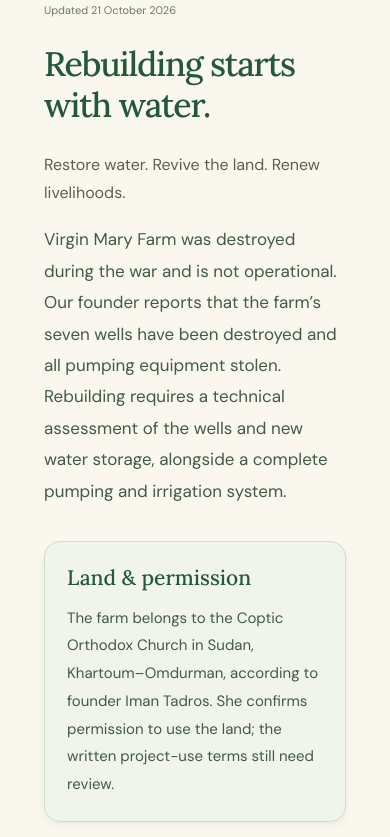
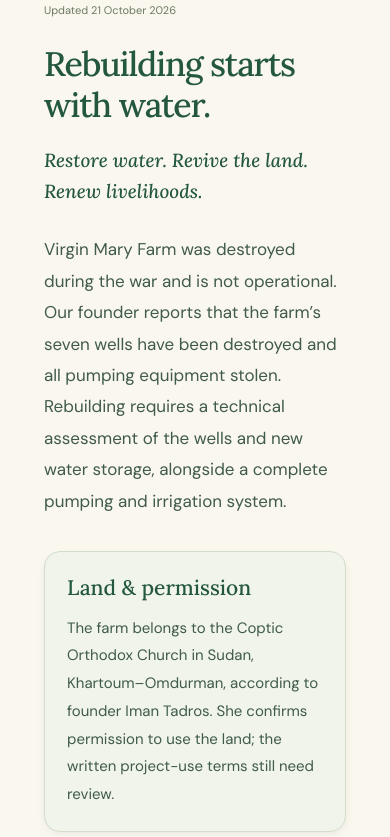
Before and after one commit to Hero988/RiseMeUp, a React (Vite) app: page / in a window 390 px wide. Shown: the part 10117-10954 px from the top of the page. Built offline with nearby package versions, Linux system fonts and the light colour scheme; a web font is replaced by a local one.

Commit message:
Style approved readiness slogan while retaining medium orange button

```diff
--- a/public/homepage-theme.css
+++ b/public/homepage-theme.css
@@ -1069,3 +1069,12 @@
  .home-page #virgin-mary-farm .farm-women>p.women-slogan{font-size:19px}
  .home-page #virgin-mary-farm .farm-women>.women-slogan+p:not(.eyebrow){font-size:17px}
 }
+
+/* Approved green italic slogan for water restoration. */
+.home-page #virgin-mary-farm #farm-readiness h3{margin-bottom:20px}
+.home-page #virgin-mary-farm #farm-readiness > div:first-child > p.readiness-slogan{
+ font:italic 500 22px/1.6 'Lora',Georgia,serif;color:#24583d;max-width:1050px;margin:0 0 28px;
+}
+@media(max-width:700px){
+ .home-page #virgin-mary-farm #farm-readiness > div:first-child > p.readiness-slogan{font-size:19px}
+}
```
